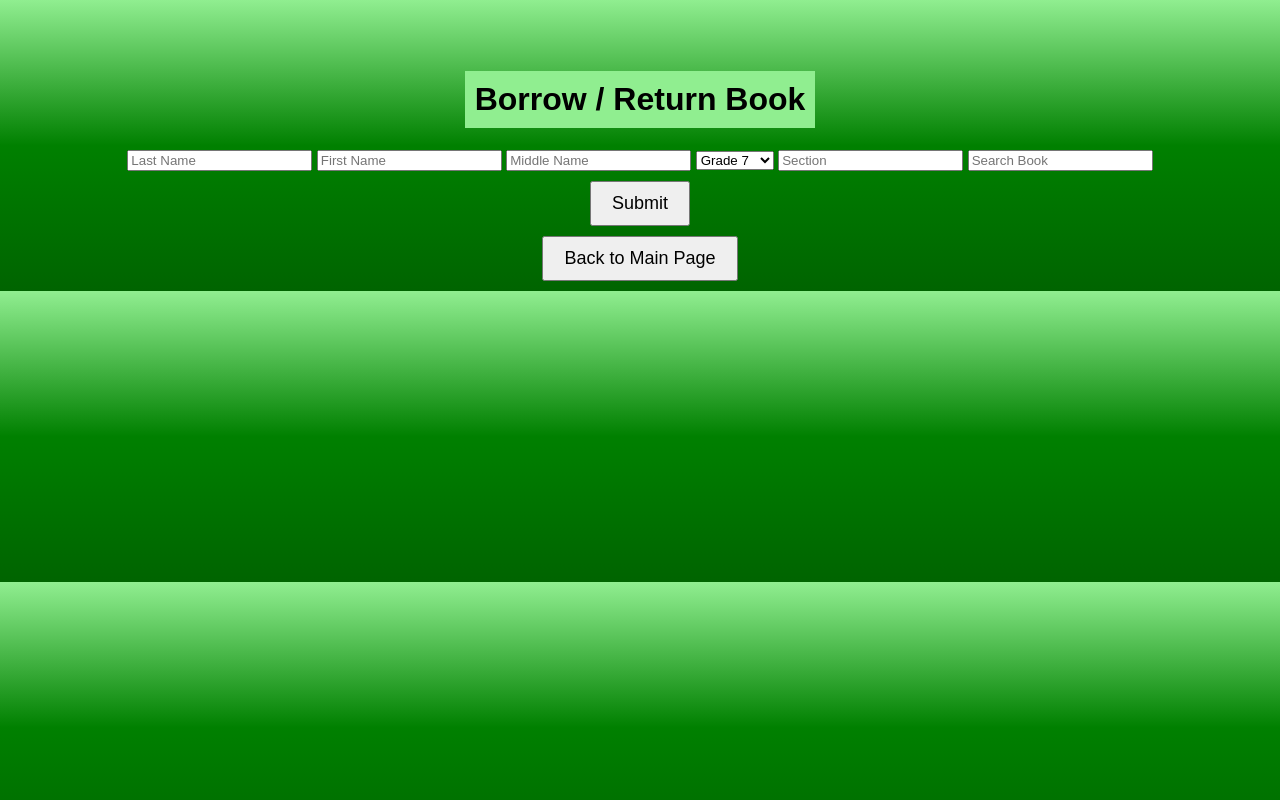
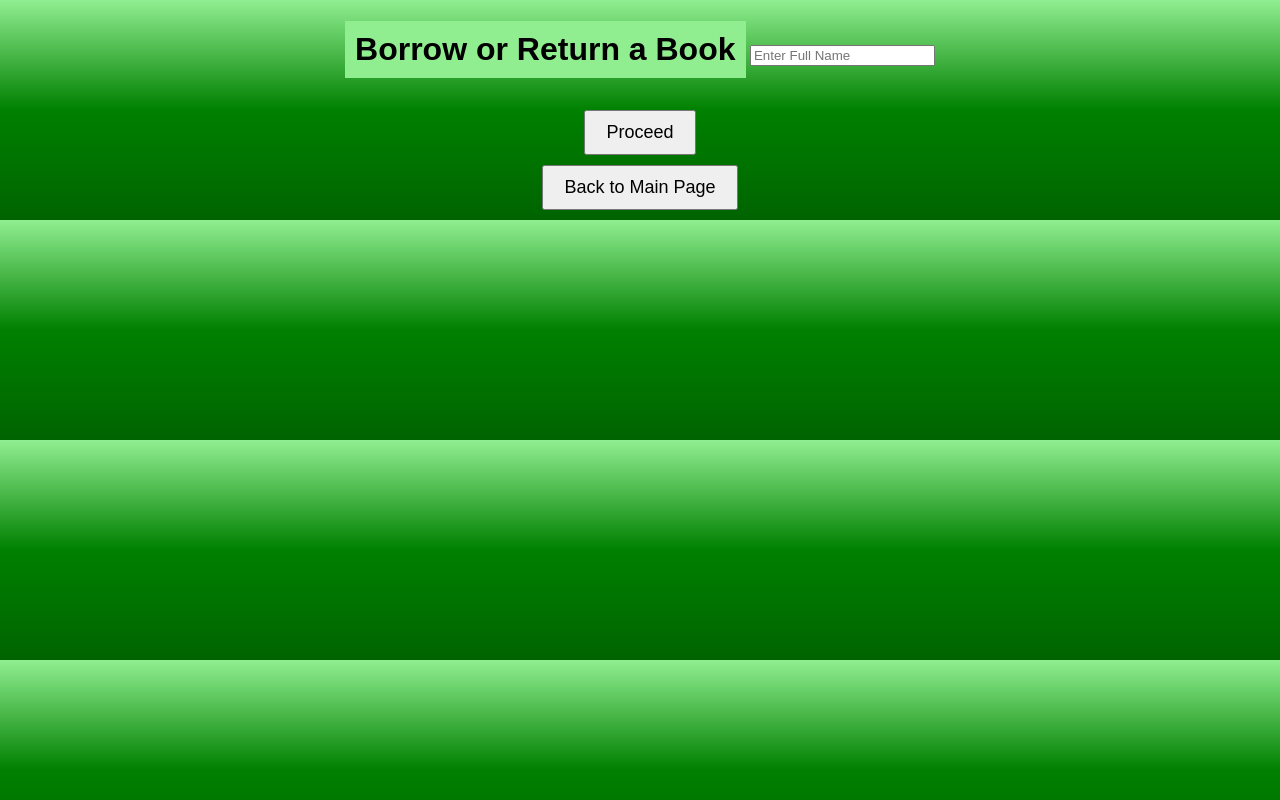
Before and after one commit to Lrcevnhs/Lrcevnhs, a plain HTML site: page borrow.html in a window 1280 px wide. Drawn offline with Linux system fonts and the light colour scheme.

Commit message:
Update borrow.html

```diff
--- a/borrow.html
+++ b/borrow.html
@@ -3,29 +3,27 @@
 <head>
     <meta charset="UTF-8">
     <meta name="viewport" content="width=device-width, initial-scale=1.0">
-    <title>Borrow / Return Book</title>
+    <title>Borrow/Return</title>
     <link rel="stylesheet" href="s.css">
+    <script src="script.js" defer></script>
 </head>
 <body>
-    <div class="container">
-        <h1>Borrow / Return Book</h1>
-        <form id="borrowForm">
-            <input type="text" id="lname" placeholder="Last Name" required>
-            <input type="text" id="fname" placeholder="First Name" required>
-            <input type="text" id="mname" placeholder="Middle Name" required>
-            <select id="grade">
-                <option value="7">Grade 7</option>
-                <option value="8">Grade 8</option>
-                <option value="9">Grade 9</option>
-                <option value="10">Grade 10</option>
-            </select>
-            <input type="text" id="section" placeholder="Section" required>
-            <input type="text" id="searchBook" placeholder="Search Book">
-            <div id="bookList"></div>
-            <button type="submit">Submit</button>
-        </form>
-        <button onclick="window.location.href='index.html'">Back to Main Page</button>
+    <h1>Borrow or Return a Book</h1>
+    <input type="text" id="studentName" placeholder="Enter Full Name">
+    <button onclick="checkStudent()">Proceed</button>
+    <div id="actionSection" style="display: none;">
+        <button onclick="showBorrow()">Borrow a Book</button>
+        <button onclick="showReturn()">Return a Book</button>
     </div>
-    <script src="script.js"></script>
+    <div id="borrowSection" style="display: none;">
+        <input type="text" id="searchBook" placeholder="Search for a Book">
+        <button onclick="borrowBook()">Borrow</button>
+    </div>
+    <div id="returnSection" style="display: none;">
+        <p>Books You Borrowed:</p>
+        <select id="borrowedBooks"></select>
+        <button onclick="returnBook()">Return</button>
+    </div>
+    <button onclick="location.href='index.html'">Back to Main Page</button>
 </body>
 </html>
```
